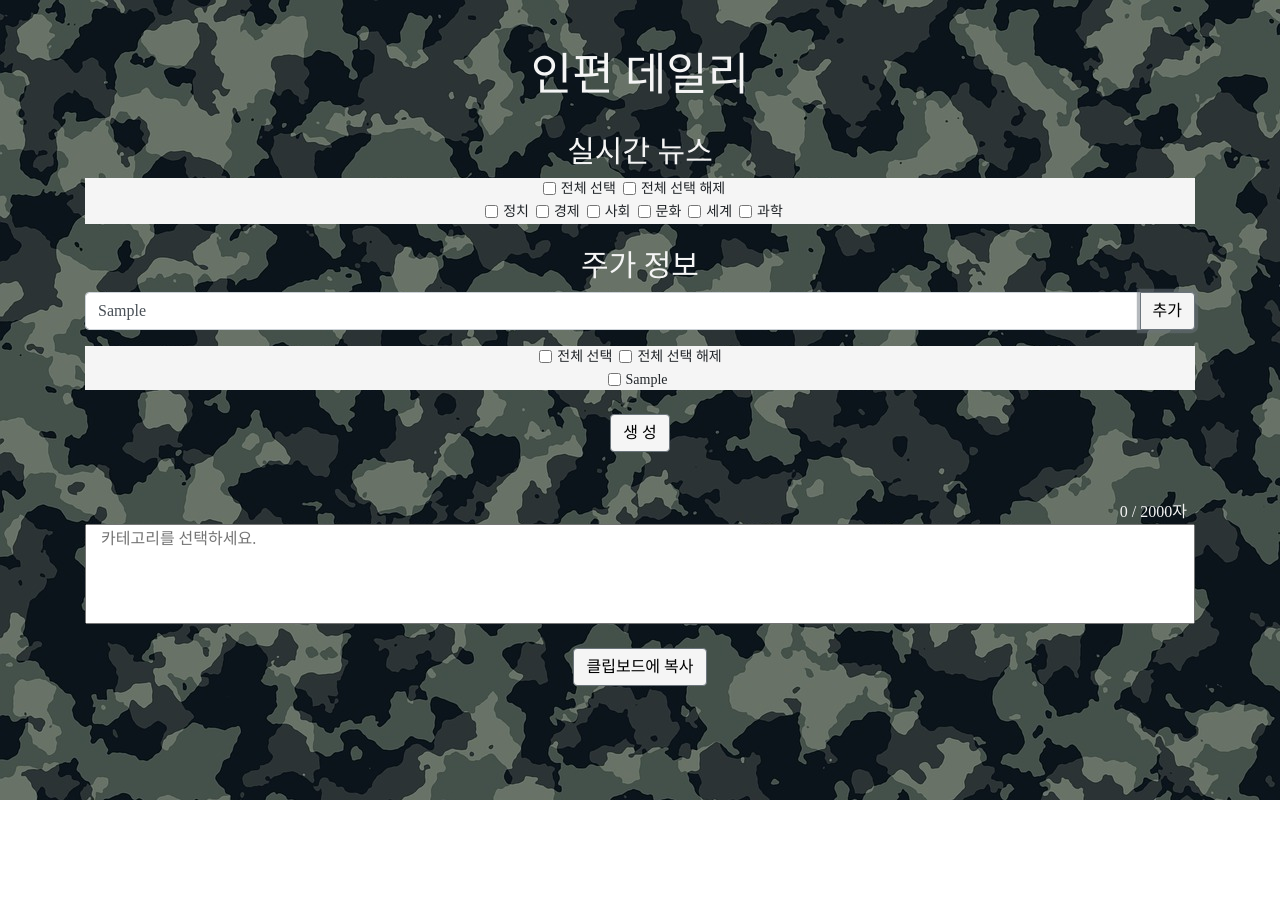
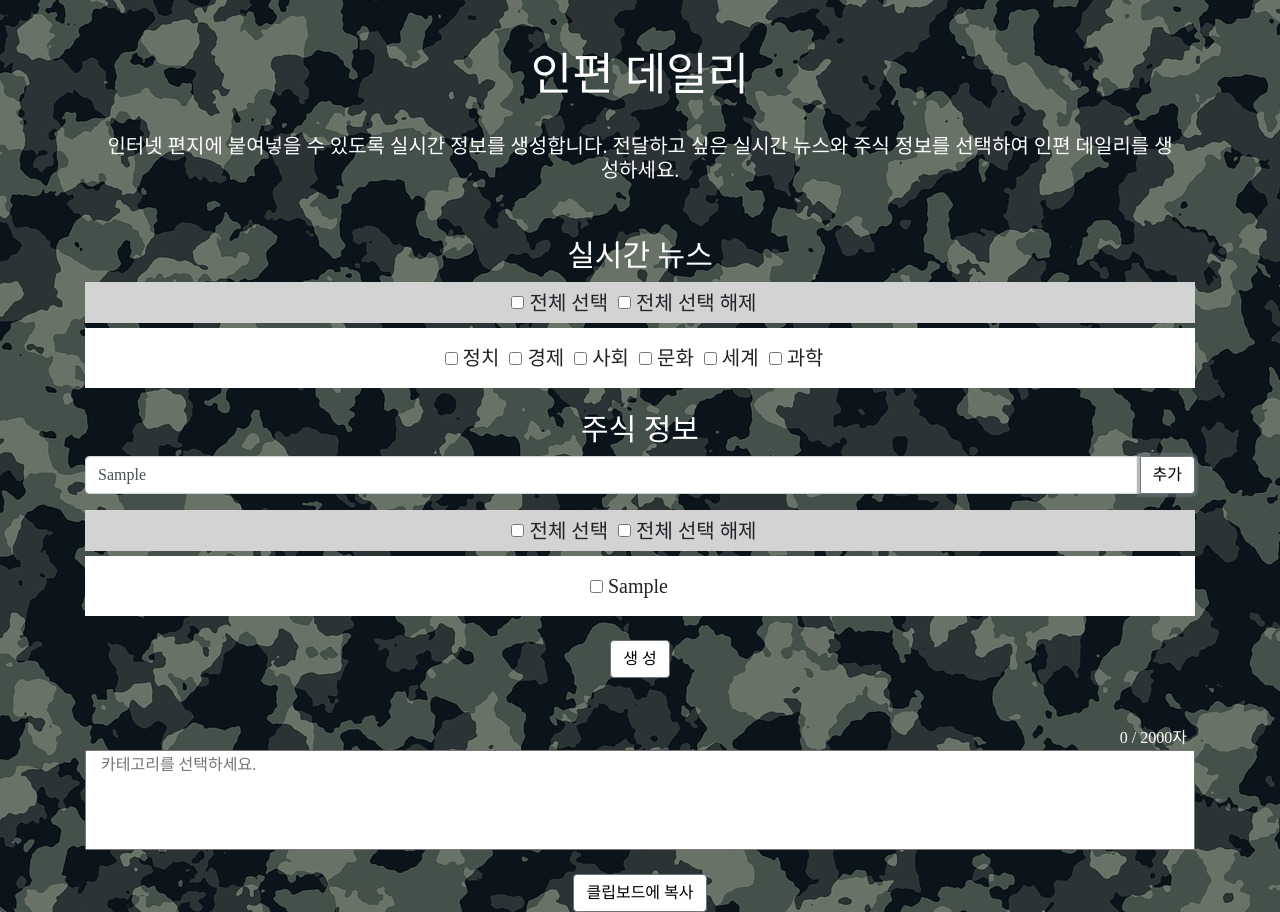
Before and after one commit to harry-jooyoung-kim/Inpyundaily, a plain HTML site: page index.html in a window 1280 px wide. Both pictures are taken after typing "Sample" into the empty fields and a click on the button "추가". Before the commit the page ends 800 px from the top, so only its background shows below. Drawn offline with nearby package versions, Linux system fonts and the light colour scheme; a web font is replaced by a local one.

Commit message:
before publishing

```diff
--- a/func.js
+++ b/func.js
@@ -1,14 +1,16 @@
 // 주식종목 추가 함수
-var idx = 1;
+
 $(document).ready(function() {
+    var idx = 0;
     $("#button-addon2").on("click", function() {
      //stockinlist($('.searchstock').val())
-     if (idx<6){
-      $("#stock_chk").append("&nbsp;&nbsp;<input type='checkbox' class='form-check-input' name='options' id='checkboxstock"+idx+"' value='option"+idx+"'/>");
-      $("#stock_chk").append("<label class='form-check-label' for='checkboxstock"+idx+"' id='stockname"+idx+"'>"+$('.searchstock').val()+"</label>");
+    if (idx<6){
+    idx=idx+1;
+      $("#stock_chk").append("<input type='checkbox' class='form-check-input' name='options' id='checkboxstock"+idx+"' value='option"+idx+"'/>");
+      $("#stock_chk").append("<label class='form-check-label' for='checkboxstock"+idx+"' id='stockname"+idx+"'>"+$('.searchstock').val()+"</label>&nbsp;&nbsp;");
+      stock.options[0].checked = true;
       stock.options[idx-1].checked = true;
-      stock.options[idx].checked = true;
-      idx++;}
+    }
      else{
         alert('주식 정보는 6개 까지만 추가 가능합니다.');
       }
--- a/index.html
+++ b/index.html
@@ -13,8 +13,11 @@
     <br/>
     <h1 class="title centered container-fluid">인편 데일리</h1>
     <br>
+    <h1 class="instruction centered container-fluid">인터넷 편지에 붙여넣을 수 있도록 실시간 정보를 생성합니다. 전달하고 싶은 실시간 뉴스와 주식 정보를 선택하여 인편 데일리를 생성하세요. </h1>
+    <br>
+    <br/>
     <h1 class="subtitle centered">실시간 뉴스</h1>
-    <div class="controller">
+    <div class="controller2">
         <form name="newscontrol" action="">
             <div class="form-check form-check-inline">
                 <input class="form-check-input" type="checkbox" onclick='check_all_news();' name="checkboxall_news" value="optionall">
@@ -24,6 +27,8 @@
                 <label class="form-check-label" for="checkboxnone_news">전체 선택 해제</label>
             </div>
         </form>
+    </div>
+        <div class="controller">
         <form name="news" action="">
             <div class="form-check form-check-inline">
                 <input class="form-check-input" type="checkbox" name='options' id="checkbox1_news" value="option1">
@@ -48,7 +53,7 @@
     </div>
     <br>
 
-        <h1 class="subtitle centered">주가 정보</h1>
+        <h1 class="subtitle centered">주식 정보</h1>
         <div class="input-group mb-3">
                 <input type="text" class="form-control searchstock" placeholder="종목명, 혹은 종목코드를 입력하세요." aria-label="text_stock" aria-describedby="button-addon2">
                 <div class="input-group-append">
@@ -56,7 +61,7 @@
                 </div>
         </div>
 
-    <div class="controller">
+    <div class="controller2">
         <form name="stockcontrol" action="">
             <div class="form-check form-check-inline">
                 <input class="form-check-input" type="checkbox" onclick='check_all_stock();' name="checkboxall_stock" value="optionall">
@@ -64,9 +69,10 @@
                 &nbsp;&nbsp;
                 <input class="form-check-input" type="checkbox" onclick='cancel_all_stock();' name="checkboxnone_stock" value="optionnone">
                 <label class="form-check-label" for="checkboxnone_stock">전체 선택 해제</label>
-                &nbsp;&nbsp;
             </div>
         </form>
+    </div>
+        <div class="controller">
         <form name="stock" action="">
             <div class="form-check form-check-inline" id="stock_chk">
             <!--
--- a/style.css
+++ b/style.css
@@ -53,30 +53,50 @@ background-repeat: repeat;
 }
 
 .btn{
-    background-color: whitesmoke;
+    background-color: white;
     color: black;
 }
 
 .counter{
     font-family: 'MapoGoldenPier';
-    color:whitesmoke;
+    color:white;
 }
 
 .controller{
-    background-color: whitesmoke;
-    font-size: 14px;
+    background-color: white;
+    font-size: 20px;
     text-align: center;
+    padding-block-start: 15px;
+    padding-block-end: 15px;
+}
+
+.controller2{
+    background-color: lightgrey;
+    font-size: 20px;
+    text-align: center;
+    margin-bottom: 5px;
+    padding-left: 15px;
+    padding-right: 15px;
+    padding-block-start: 5px;
+    padding-block-end: 5px;
 }
 
 .subtitle{
-    color: whitesmoke;
+    color: white;
     font-size: 30px;
     text-align: center;
 }
 
 .title{
-    color: whitesmoke;
+    color: white;
     font-size: 45px;
+    font-family: 'BMEULJIRO';
+    text-align: center;
+}
+
+.instruction{
+    color: white;
+    font-size: 20px;
     font-family: 'BMEULJIRO';
     text-align: center;
 }
```
